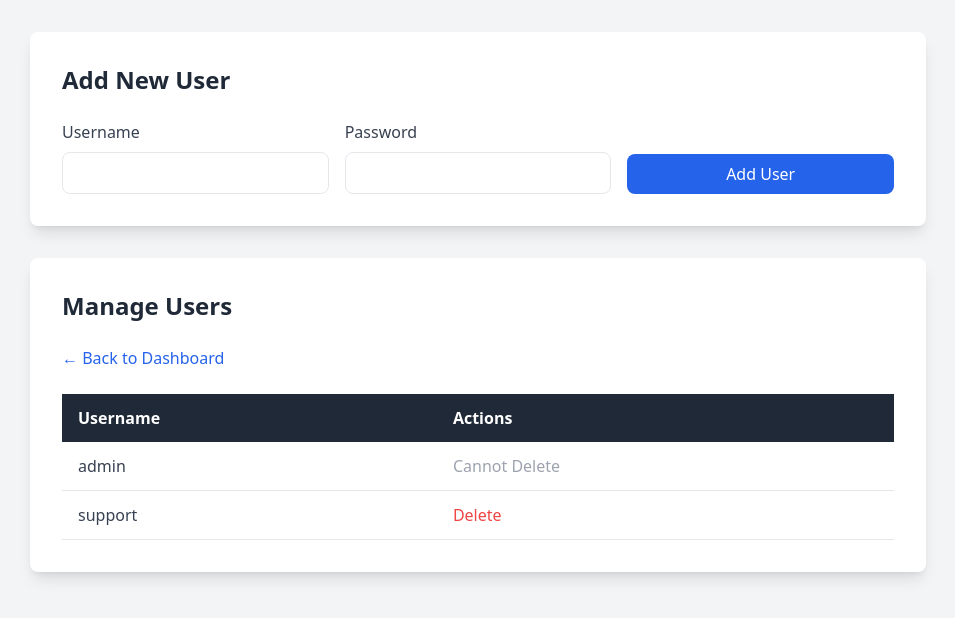
After one commit to ernestmortiz/Customer_Feedback_Collector, a Flask app: page /users in a window 1280 px wide. The commit adds this page. Shown: the top 618 px of the page, without its empty margins (162-1117 px from the left). Run offline with Flask 3, Linux system fonts and the light colour scheme; a user stored in the database is signed in; data comes from the database, SQL or seed files in the repository; both versions use the stored data as it was after the commit; some libraries are stand-ins or nearby versions.

Commit message:
Changes to be committed: 	modified:   app.py 	modified:   feedback.db 	modified:   templates/dashboard.html 	new file:   templates/users.html

```diff
--- a/app.py
+++ b/app.py
@@ -8,33 +8,24 @@ Sprint 4
 from flask import Flask, render_template, request, redirect, url_for, session, flash
 import datetime
 import sqlite3
-import json # Used to store the list of tags as a string in the database
+import json
 
 app = Flask(__name__)
 app.secret_key = 'a_very_secret_key_for_this_project'
 DATABASE = 'feedback.db'
 
-# --- Database Helper Function ---
-# This function helps us connect to the database easily.
 def get_db():
     conn = sqlite3.connect(DATABASE)
-    # This line lets us access columns by name (like a dictionary).
     conn.row_factory = sqlite3.Row
     return conn
 
-# --- Security Helper Function ---
 def is_logged_in():
     return 'username' in session
 
-# --- Keyword Definitions (No change) ---
 KEYWORD_TAGS = {
-    "broken": "CRITICAL", "error": "CRITICAL", "slow": "PERFORMANCE",
-    "great": "POSITIVE", "love": "POSITIVE", "bad": "NEGATIVE"
+    "broken": "CRITICAL", "error": "CRITICAL",
+    "slow": "PERFORMANCE", "great": "POSITIVE", "love": "POSITIVE"
 }
-
-# --- REMOVED THE IN-MEMORY feedback_list ---
-
-# --- ROUTES ---
 
 @app.route('/')
 def index():
@@ -52,20 +43,15 @@ def submit():
     for keyword, tag in KEYWORD_TAGS.items():
         if keyword in comment_lower and tag not in tags:
             tags.append(tag)
-    if not tags:
-        tags.append("GENERAL")
+    if not tags: tags.append("GENERAL")
 
-    # Convert the Python list of tags into a JSON string to store in the database.
     tags_json = json.dumps(tags)
 
-    # --- US-08: DATABASE UPDATE ---
-    # Connect to the database and insert the new record.
     db = get_db()
     db.execute('INSERT INTO feedback (name, email, comment, timestamp, tags) VALUES (?, ?, ?, ?, ?)',
                (name, email, comment, timestamp, tags_json))
-    db.commit() # Save the changes
+    db.commit()
     db.close()
-    # --- END OF UPDATE ---
 
     return redirect(url_for('thank_you'))
 
@@ -79,21 +65,15 @@ def login():
         username = request.form.get('username')
         password = request.form.get('password')
 
-        # --- US-08: DATABASE UPDATE ---
-        # Check credentials against the 'users' table in the database.
         db = get_db()
-        user = db.execute('SELECT * FROM users WHERE username = ? AND password = ?',
-                          (username, password)).fetchone()
+        user = db.execute('SELECT * FROM users WHERE username = ? AND password = ?', (username, password)).fetchone()
         db.close()
-        # --- END OF UPDATE ---
 
         if user:
             session['username'] = user['username']
             return redirect(url_for('dashboard'))
         else:
-            flash('Invalid username or password.')
-            return redirect(url_for('login'))
-
+            flash('Invalid credentials. Please try again.', 'error')
     return render_template('login.html')
 
 @app.route('/logout')
@@ -109,31 +89,27 @@ def dashboard():
     sort_order = request.args.get('order', 'desc')
     filter_tag = request.args.get('tag')
 
-    # --- US-08: DATABASE UPDATE ---
-    # Build the SQL query dynamically based on filters and sorting.
     db = get_db()
     query = 'SELECT * FROM feedback'
     params = []
 
     if filter_tag:
-        # The LIKE operator helps us find the tag within the JSON string.
         query += ' WHERE tags LIKE ?'
         params.append(f'%"{filter_tag}"%')
 
-    # Add the sorting order to the query.
     query += f' ORDER BY timestamp {sort_order.upper()}'
 
     feedback_rows = db.execute(query, params).fetchall()
     db.close()
 
-    # Convert the database rows into a list of dictionaries.
-    # Also, convert the 'tags' JSON string back into a Python list.
     feedback_entries = []
     for row in feedback_rows:
-        entry = dict(row) # Convert the row object to a dictionary
-        entry['tags'] = json.loads(entry['tags']) # Parse the JSON string
+        entry = dict(row)
+        entry['tags'] = json.loads(entry['tags'])
+        # FIX FOR ISSUE #2: Convert timestamp string from DB back to datetime object
+        if isinstance(entry['timestamp'], str):
+             entry['timestamp'] = datetime.datetime.fromisoformat(entry['timestamp'])
         feedback_entries.append(entry)
-    # --- END OF UPDATE ---
 
     next_order = 'asc' if sort_order == 'desc' else 'desc'
 
@@ -142,5 +118,66 @@ def dashboard():
                            next_sort_order=next_order,
                            current_filter=filter_tag)
 
+# --- USER MANAGEMENT ROUTES ---
+
+@app.route('/users')
+def manage_users():
+    # FIX FOR ISSUE #1: Correct and explicit security check
+    if not is_logged_in() or session.get('username') != 'admin':
+        flash('You must be an admin to manage users.', 'error')
+        return redirect(url_for('dashboard'))
+
+    db = get_db()
+    users = db.execute('SELECT id, username FROM users').fetchall()
+    db.close()
+    return render_template('users.html', users=users)
+
+@app.route('/users/add', methods=['POST'])
+def add_user():
+    if not is_logged_in() or session.get('username') != 'admin':
+        return redirect(url_for('login'))
+
+    username = request.form.get('username')
+    password = request.form.get('password')
+
+    if username and password:
+        db = get_db()
+        try:
+            db.execute('INSERT INTO users (username, password) VALUES (?, ?)', (username, password))
+            db.commit()
+        except sqlite3.IntegrityError:
+            flash('Username already exists.', 'error')
+        finally:
+            db.close()
+
+    return redirect(url_for('manage_users'))
+
+@app.route('/users/delete/<int:user_id>')
+def delete_user(user_id):
+    if not is_logged_in() or session.get('username') != 'admin':
+        return redirect(url_for('login'))
+
+    db = get_db()
+    user_to_delete = db.execute('SELECT username FROM users WHERE id = ?', (user_id,)).fetchone()
+    if user_to_delete and user_to_delete['username'] != 'admin':
+        db.execute('DELETE FROM users WHERE id = ?', (user_id,))
+        db.commit()
+    db.close()
+
+    return redirect(url_for('manage_users'))
+
+# --- FIX FOR ISSUE #3: ADD THE MISSING DELETE_FEEDBACK FUNCTION ---
+@app.route('/delete/<int:feedback_id>')
+def delete_feedback(feedback_id):
+    if not is_logged_in():
+        return redirect(url_for('login'))
+
+    db = get_db()
+    db.execute('DELETE FROM feedback WHERE id = ?', (feedback_id,))
+    db.commit()
+    db.close()
+
+    return redirect(url_for('dashboard'))
+
 if __name__ == '__main__':
     app.run(debug=True)
--- /dev/null
+++ b/templates/users.html
@@ -0,0 +1,55 @@
+<!DOCTYPE html>
+<html lang="en">
+<head>
+    <meta charset="UTF-8">
+    <title>User Management</title>
+    <script src="https://cdn.tailwindcss.com"></script>
+</head>
+<body class="bg-gray-100 p-8">
+    <div class="max-w-4xl mx-auto">
+        <div class="bg-white p-8 rounded-lg shadow-lg mb-8">
+            <h1 class="text-2xl font-bold mb-6 text-gray-800">Add New User</h1>
+            <form action="{{ url_for('add_user') }}" method="POST" class="grid grid-cols-1 md:grid-cols-3 gap-4">
+                <div>
+                    <label for="username" class="block text-gray-700 font-medium mb-2">Username</label>
+                    <input type="text" name="username" class="w-full px-4 py-2 border rounded-lg" required>
+                </div>
+                <div>
+                    <label for="password" class="block text-gray-700 font-medium mb-2">Password</label>
+                    <input type="password" name="password" class="w-full px-4 py-2 border rounded-lg" required>
+                </div>
+                <div class="md:self-end">
+                    <button type="submit" class="w-full bg-blue-600 text-white py-2 rounded-lg hover:bg-blue-700">Add User</button>
+                </div>
+            </form>
+        </div>
+
+        <div class="bg-white p-8 rounded-lg shadow-lg">
+            <h1 class="text-2xl font-bold mb-6 text-gray-800">Manage Users</h1>
+            <a href="{{ url_for('dashboard') }}" class="text-blue-600 hover:underline mb-6 block">&larr; Back to Dashboard</a>
+            <table class="min-w-full bg-white">
+                <thead class="bg-gray-800 text-white">
+                    <tr>
+                        <th class="text-left py-3 px-4">Username</th>
+                        <th class="text-left py-3 px-4">Actions</th>
+                    </tr>
+                </thead>
+                <tbody class="text-gray-700">
+                    {% for user in users %}
+                    <tr class="border-b">
+                        <td class="py-3 px-4">{{ user.username }}</td>
+                        <td class="py-3 px-4">
+                            {% if user.username != 'admin' %}
+                            <a href="{{ url_for('delete_user', user_id=user.id) }}" class="text-red-500 hover:underline">Delete</a>
+                            {% else %}
+                            <span class="text-gray-400">Cannot Delete</span>
+                            {% endif %}
+                        </td>
+                    </tr>
+                    {% endfor %}
+                </tbody>
+            </table>
+        </div>
+    </div>
+</body>
+</html>
```
Also changed, not shown: templates/dashboard.html (+21 -5 lines), feedback.db.
